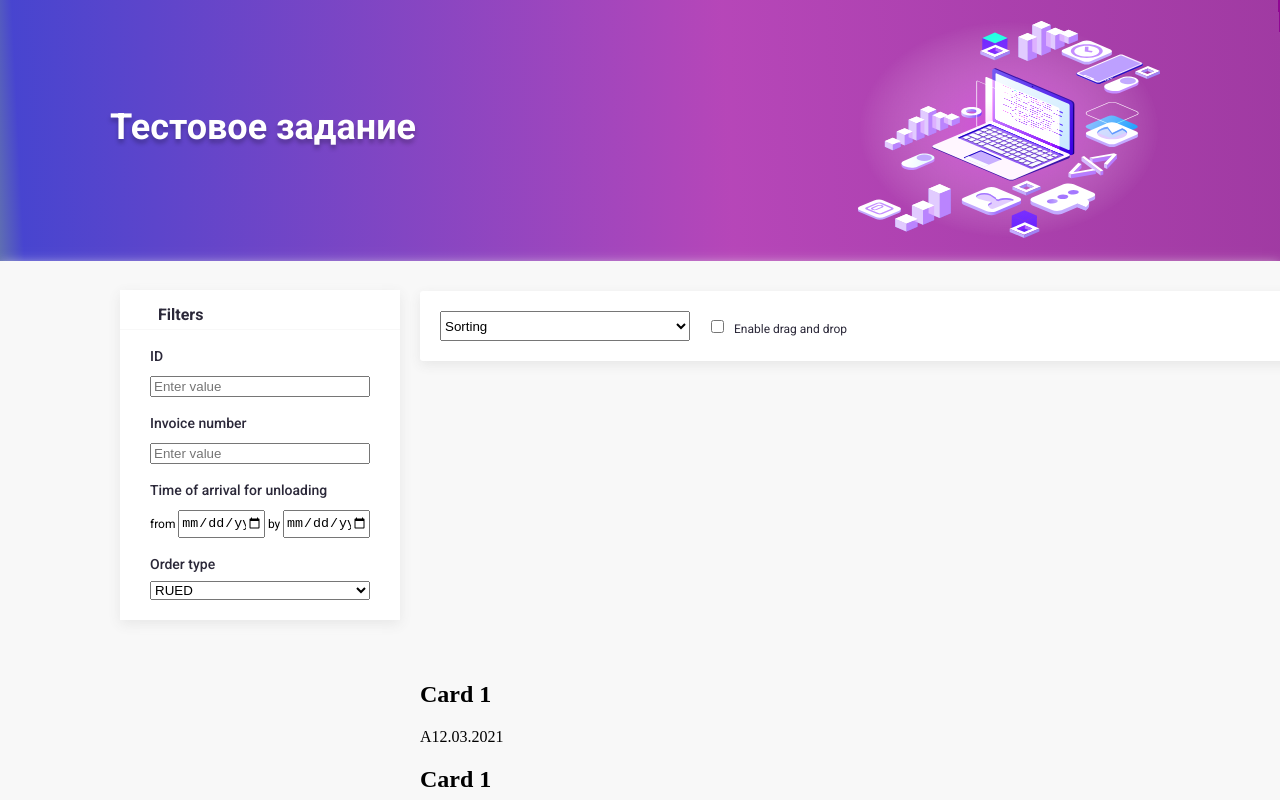
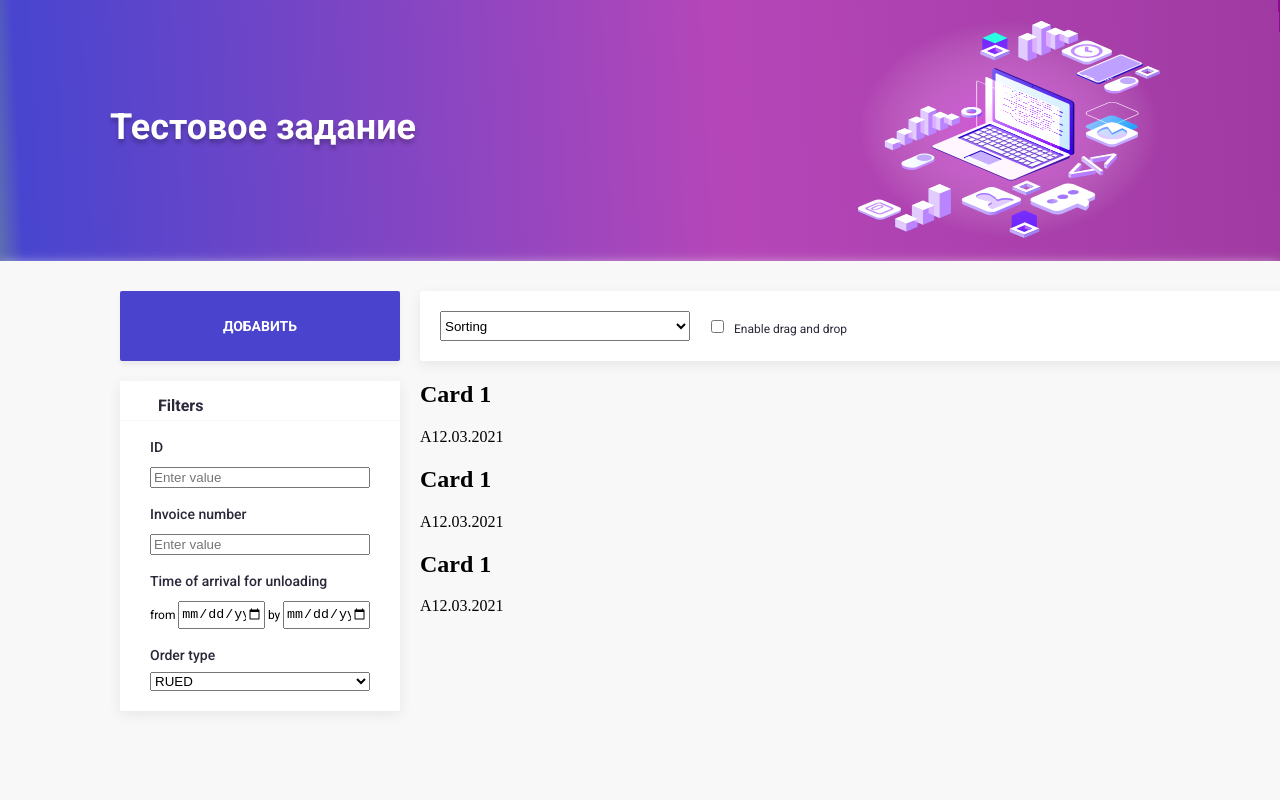
Before and after one commit to ChewbyIrinine/ksk-test-project, a React (Create React App) app: page / in a window 1280 px wide. Shown: the top 800 px of the page. Built offline with nearby package versions, Linux system fonts and the light colour scheme.

Commit message:
Add button

```diff
--- a/src/App/App.css
+++ b/src/App/App.css
@@ -42,6 +42,22 @@
 	right: 120px;
 }
 
+.add-button {
+	grid-area: add-button;
+	margin-top: 30px;
+	margin-left: 120px;
+	margin-right: 20px;
+	background: #4943cd;
+	box-shadow: 0px 4px 4px #ebebeb;
+	border-radius: 2px;
+	font-weight: 700;
+	font-size: 14px;
+	line-height: 16px;
+	color: #ffffff;
+	border: 0;
+	padding: 0;
+}
+
 .filters {
 	grid-area: filters;
 }
@@ -67,10 +83,10 @@
 
 .content__center {
 	display: grid;
-	grid-auto-rows: 1fr 1fr;
+	grid-auto-rows: min-content 1fr;
 	grid-template-columns: min-content 1fr;
 	grid-template-areas:
-		"filters sorting"
+		"add-button sorting"
 		"filters cards-field";
 	background-color: #f8f8f8;
 	box-shadow: 0px 4px 12px #e7e7e7;
@@ -78,7 +94,7 @@
 }
 
 .footer {
-	height: 96px;
+	height: 111px;
 	background: linear-gradient(
 		267.21deg,
 		#900793 0.16%,
--- a/src/App/App.js
+++ b/src/App/App.js
@@ -22,6 +22,9 @@ export default class App extends React.Component {
 				</header>
 				<div className="content">
 					<div className="content__center">
+						<button className="app-text add-button">
+							ДОБАВИТЬ
+						</button>
 						<Filters />
 						<Sorting />
 						<div className="cards-field">
--- a/src/Filters/Filters.css
+++ b/src/Filters/Filters.css
@@ -2,7 +2,7 @@
 	height: 330px;
 	width: 280px;
 	background-color: white;
-	margin-top: 29px;
+	margin-top: 20px;
 	margin-left: 120px;
 	margin-right: 20px;
 	box-shadow: 0px 4px 12px #e7e7e7;
```
